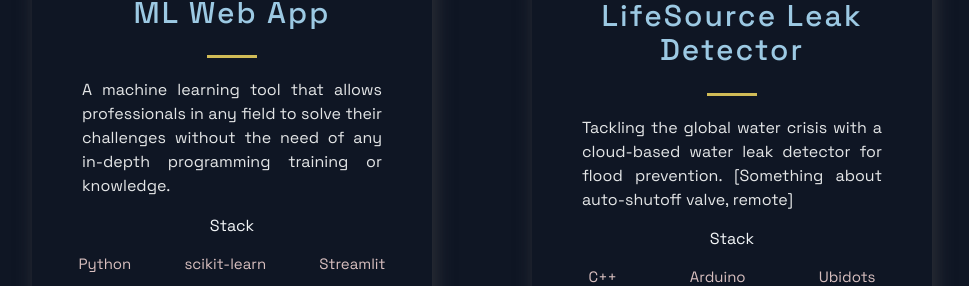
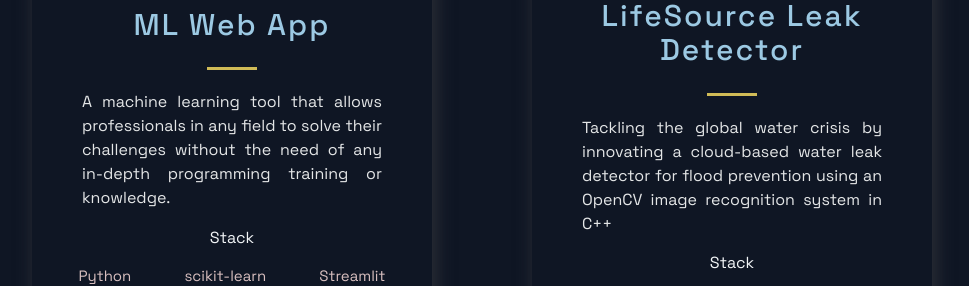
Before and after one commit to zhangandrew37/portfolio, a Next.js app: page / in a window 1280 px wide. Shown: the part 1080-1366 px from the top of the page, without its empty margins (158-1127 px from the left). Built offline with nearby package versions, Linux system fonts and the light colour scheme.

Commit message:
update: LS description

```diff
--- a/src/constants/constants.js
+++ b/src/constants/constants.js
@@ -12,7 +12,7 @@ export const projects = [
   {
     title: "LifeSource Leak Detector",
     description:
-      "Tackling the global water crisis with a cloud-based water leak detector for flood prevention. [Something about auto-shutoff valve, remote]",
+      "Tackling the global water crisis by innovating a cloud-based water leak detector for flood prevention using an OpenCV image recognition system in C++",
     image: "/images/lifesource.png",
     tags: ["C++", "Arduino", "Ubidots"],
     visit: "https://github.com/zhangandrew37/LifeSource-Leak-Detector",
```
